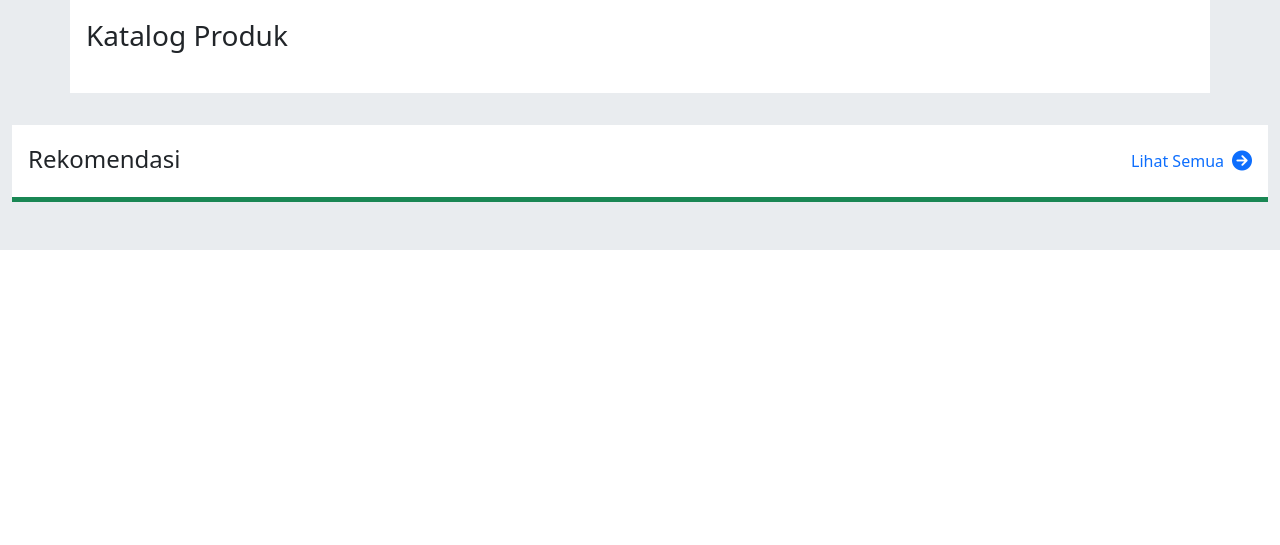
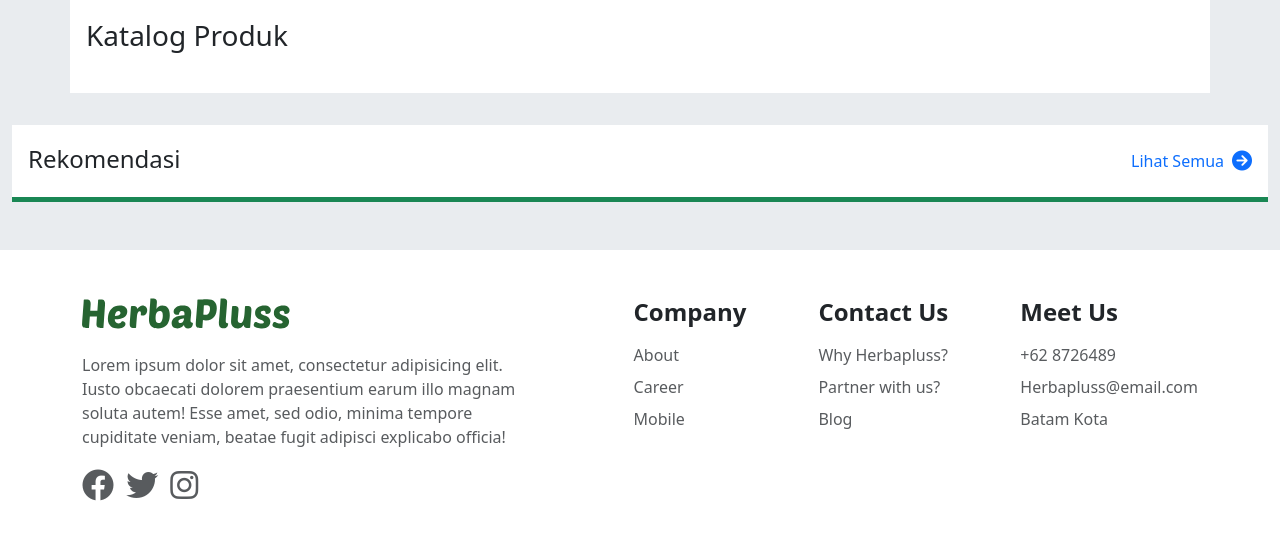
Before and after one commit to haikal-r/HerbaPluss, a PHP site: page / in a window 1280 px wide. Shown: the part 641-1186 px from the top of the page. Before the commit the page ends 891 px from the top, so only its background shows below. Run offline with PHP 8.4, Linux system fonts and the light colour scheme; the visitor is signed in with stand-in values (Sample User, id 1); data that the repository does not hold is empty.

Commit message:
style: implement footer for other page

```diff
--- a/admin/index.php
+++ b/admin/index.php
@@ -131,6 +131,9 @@ $user = $_SESSION['username'];
         </div>
     </section>
 
+    <!-- footer start -->
+    <?php require '../partials/footer.php' ?>
+    <!-- footer end -->
 
     <!-- BEGIN: Vendor JS -->
     <script src="https://code.jquery.com/jquery-3.6.0.min.js"></script>
--- a/index.php
+++ b/index.php
@@ -131,6 +131,10 @@ $user = $_SESSION['username'];
         </div>
     </section>
 
+    <!-- footer start -->
+    <?php require './partials/footer-landing-page.php' ?>
+    <!-- footer end -->
+
 
     <!-- BEGIN: Vendor JS -->
     <script src="https://code.jquery.com/jquery-3.6.0.min.js"></script>
--- /dev/null
+++ b/partials/footer-landing-page.php
@@ -0,0 +1,44 @@
+<footer class="py-5 bg-white">
+    <div class="container-xl mx-auto">
+        <div class="row gap-5">
+            <div class="col-5">
+                <img src="./assets/HerbaPluss.svg" alt="">
+                <p class="my-4 opacity-75 fw-medium">Lorem ipsum dolor sit amet, consectetur adipisicing elit. Iusto obcaecati dolorem praesentium earum illo magnam soluta autem! Esse amet, sed odio, minima tempore cupiditate veniam, beatae fugit adipisci explicabo officia!</p>
+                <div class="opacity-75">
+                    <i class="fa-brands fa-facebook fa-2xl "></i>
+                    <i class="fa-brands fa-twitter fa-2xl mx-2"></i>
+                    <i class="fa-brands fa-instagram fa-2xl "></i>
+                </div>
+            </div>
+            <div class="col">
+                <div class="row d-flex justify-content-end gap-5">
+                    <div class="col-2 w-auto gap-4">
+                        <h4 class="fw-bold mb-3">Company</h4>
+                        <ul class="list-unstyled">
+                            <li class="fw-medium opacity-75">About</li>
+                            <li class="fw-medium opacity-75 my-2">Career</li>
+                            <li class="fw-medium opacity-75">Mobile</li>
+                        </ul>
+                    </div>
+                    <div class="col-2 w-auto">
+                        <h4 class="fw-bold mb-3">Contact Us</h4>
+                        <ul class="list-unstyled">
+                            <li class="fw-medium opacity-75">Why Herbapluss?</li>
+                            <li class="fw-medium opacity-75 my-2">Partner with us?</li>
+                            <li class="fw-medium opacity-75">Blog</li>
+                        </ul>
+                    </div>
+                    <div class="col-2 w-auto">
+                        <h4 class="fw-bold mb-3">Meet Us</h4>
+                        <ul class="list-unstyled">
+                            <li class="fw-medium opacity-75">+62 8726489</li>
+                            <li class="fw-medium opacity-75 my-2">Herbapluss@email.com</li>
+                            <li class="fw-medium opacity-75">Batam Kota</li>
+                        </ul>
+                    </div>
+                </div>
+            </div>
+
+        </div>
+    </div>
+</footer>
--- a/user/index.php
+++ b/user/index.php
@@ -131,7 +131,9 @@ $user = $_SESSION['username'];
         </div>
     </section>
 
+    <!-- footer start -->
     <?php require '../partials/footer.php' ?>
+    <!-- footer end -->
 
 
     <!-- BEGIN: Vendor JS -->
```
